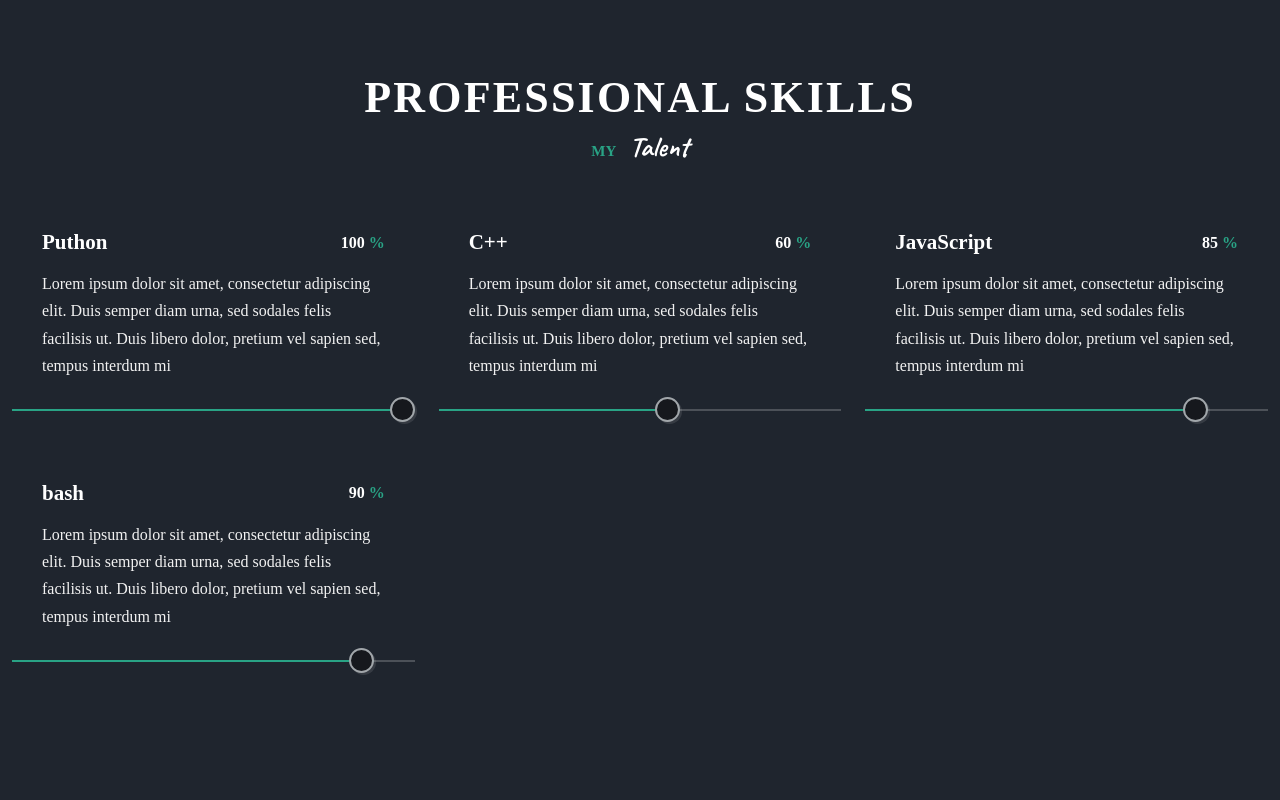
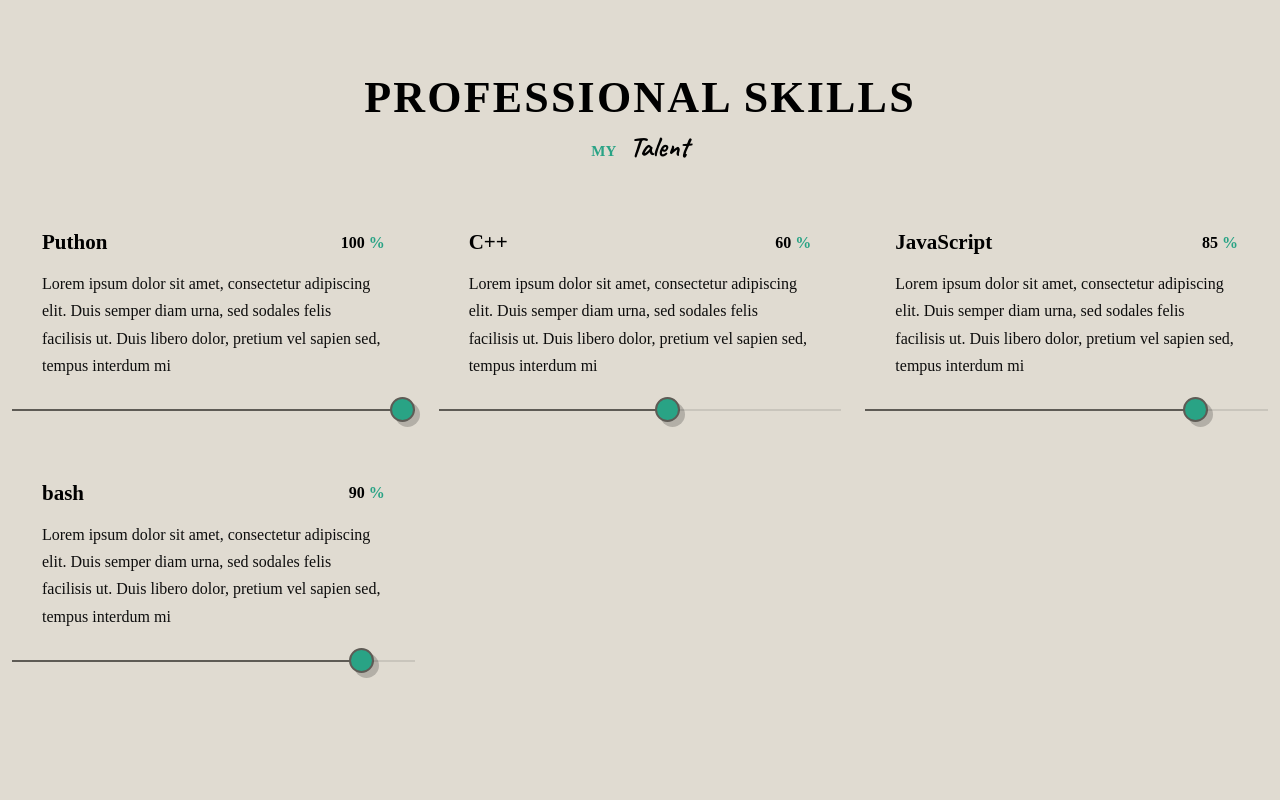
Before and after one commit to permikov/permikov.github.io, a React (Create React App) app: page /#home in a window 1280 px wide. Shown: the part 1760-2560 px from the top of the page. Built offline with nearby package versions, Linux system fonts and the light colour scheme.

Commit message:
Add theme tgigger

```diff
--- a/src/App.css
+++ b/src/App.css
@@ -43,6 +43,29 @@
 
     --shadow: 2px 2px rgb(255 255 255 / 10%);
     --transition: cubic-bezier(0.3, 0, 0.3, 1);
+}
+
+.light-theme {
+    --title-color: hsl(255, 0%, 0%);
+    --text-color: hsl(255, 0%, 5%);
+    --bg-color: hsl(40, 20%, 85%);
+    --bg-color-alt: hsl(45, 10%, 80%);
+    --container-color: hsl(35, 15%, 90%);
+    --border-color: hsl(45, 5%, 35%);
+
+    --shadow: 5px 5px rgb(0 0 0 / 20%);
+}
+
+.light-theme .skills__bar {
+    background: rgba(0, 0, 0, 0.1);
+}
+
+.light-theme .skills__percentage {
+    background: var(--border-color);
+}
+
+.light-theme .skills__percentage span {
+    background-color: var(--primary-color);
 }
 
 * {
@@ -156,6 +179,10 @@ img {
     opacity: 1;
 }
 
+.light-theme .shape {
+    filter: invert(0);
+}
+
 .shape {
     position: absolute;
     filter: invert(1);
--- a/src/components/header/Header.jsx
+++ b/src/components/header/Header.jsx
@@ -9,6 +9,7 @@ import { Link, animateScroll } from 'react-scroll';
 const Header = () => {
     const [showMenu, setShowMenu] = useState(false);
     const [scrollNav, setScrollNav] = useState(false);
+    const [theme, setTheme] = useState('light-theme');
 
   useEffect(() => {
     document.body.classList.toggle('no-scroll', showMenu);
@@ -26,9 +27,21 @@ const Header = () => {
     }
   }
 
+  const toggleTheme = () => {
+    if (theme === 'light-theme') {
+        setTheme('dark-theme');
+    } else {
+        setTheme('light-theme');
+    }
+  }
+
   useEffect(() => {
     window.addEventListener('scroll', changeNav);
   }, []);
+
+  useEffect(() => {
+    document.documentElement.className = theme;
+  }, [theme]);
 
   return (
     <header className={`${scrollNav ? 'scroll-header': ''} header`}>
@@ -72,7 +85,7 @@ const Header = () => {
                 </div>
             </div>
             <div className="nav__btns">
-                <div className="theme__toggler">
+                <div className="theme__toggler" onClick={toggleTheme}>
                     <BsSun />
                 </div>
                 <div className={`${showMenu ? 'nav__toggle animate-toggle' : 'nav__toggle'}`} onClick={
--- a/src/components/home/home.css
+++ b/src/components/home/home.css
@@ -37,6 +37,7 @@
 }
 
 .home__title {
+    color: #fff;
     font-size: var(--biggest-font-size);
     text-shadow: 2px 2px hsl(0, 0%, 0%), -2px 2px hsl(0, 0%, 0%), 2px -2px hsl(0, 0%, 0%), -2px -2px hsl(0, 0%, 0%), 5px 5px 0 rgb(0 0 0 / 20%);
     line-height: 1.2;
```
